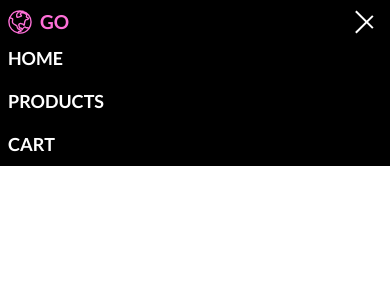
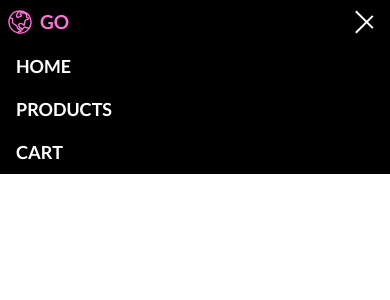
Before and after one commit to stepanencode/softswiss-cra-sass, a React (Create React App) app: page / in a window 390 px wide. Both pictures are taken after a click on the label 370 px from the left and 22 px from the top of the page. Shown: the top 300 px of the page. Built offline with nearby package versions, Linux system fonts and the light colour scheme; the HTML template or start-up script is replaced by a standard one.

Commit message:
WIP: header mobile modify

```diff
--- a/src/App.js
+++ b/src/App.js
@@ -21,15 +21,15 @@ const App = () => {
           <span></span>
           <span></span>
         </label>
-        <nav className="header__nav">
+        <nav className="header__nav header__nav--hidden">
           <a href="#" className="header__nav-item">
-            Home
+            <span className="header__nav-text">Home</span>
           </a>
           <a href="#" className="header__nav-item">
-            Products
+            <span className="header__nav-text">Products</span>
           </a>
           <a href="#" className="header__nav-item">
-            Cart
+            <span className="header__nav-text">Cart</span>
           </a>
         </nav>
       </header>
--- a/src/App.scss
+++ b/src/App.scss
@@ -28,7 +28,6 @@ $breakpoints: (
   }
 }
 
-/* Header Styles */
 .header {
   display: flex;
   justify-content: space-between;
@@ -107,7 +106,10 @@ $breakpoints: (
     width: 100%;
     background-color: $background-color;
     gap: 1rem;
-    padding-bottom: 0.5rem;
+    padding: 0.5rem;
+    // &--hidden {
+    //   display: none;
+    // }
 
     @include respond-to(md) {
       display: flex;
@@ -116,16 +118,21 @@ $breakpoints: (
       justify-content: flex-end;
       align-items: center;
       gap: 2rem;
-      padding-bottom: 0;
       width: auto;
+      padding: 0;
+
+      // &--visible {
+      //   display: flex;
+      // }
     }
 
     &-item {
+      padding-left: 0.5rem;
       font-weight: 700;
       font-size: 1.125rem;
       color: $text-color;
       text-transform: uppercase;
-      padding-left: 0.5rem;
+
       @include respond-to(md) {
         padding-left: 0;
       }
```
